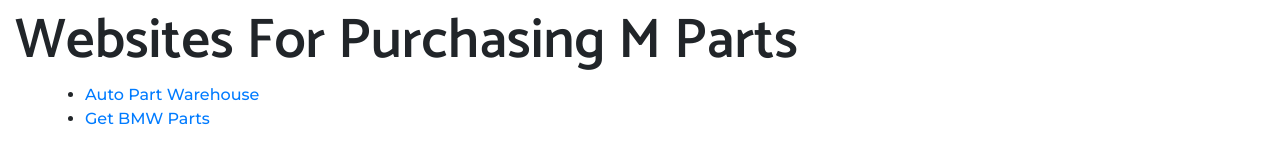
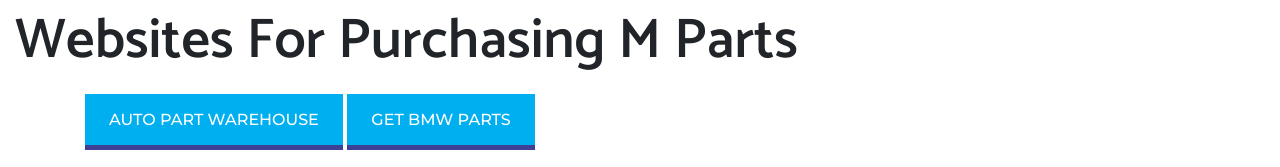
Before and after one commit to pantsufan/M-power, a plain HTML site: page modification.html in a window 1280 px wide. Shown: the part 785-952 px from the top of the page. Drawn offline with nearby package versions, Linux system fonts and the light colour scheme.

Commit message:
styled buttons

```diff
--- a/mod.css
+++ b/mod.css
@@ -33,3 +33,22 @@
 h3,small,li,a {
     font-family: 'Montserrat', sans-serif;
 }
+
+.links  a{
+    background-color:#00AFF0;
+  box-shadow: 0 5px 0 #3E4095;
+  color: white;
+  padding: 1em 1.5em;
+
+  text-decoration: none;
+  text-transform: uppercase;
+}
+
+.links  a:hover {
+  background-color:  #EC3237;
+}
+
+.links  a:active {
+  box-shadow: none;
+  top: 5px;
+}
--- a/modification.html
+++ b/modification.html
@@ -40,9 +40,10 @@
 <div class="container-fluid">
         <ul>
                 <h1 class="display-4">Websites For Purchasing M Parts</h1>
-                <div class="container">
-                        <li><a href="https://www.autopartswarehouse.com/bmw-parts">Auto Part Warehouse</a></li>
-                        <li><a href="https://www.getbmwparts.com/">Get BMW Parts</a></li>
+                <div class="container links">
+                    <br>
+                        <a id="links" href="https://www.autopartswarehouse.com/bmw-parts">Auto Part Warehouse</a>
+                        <a id="links" href="https://www.getbmwparts.com/">Get BMW Parts</a>
                 </div>
 
             </ul>
```
